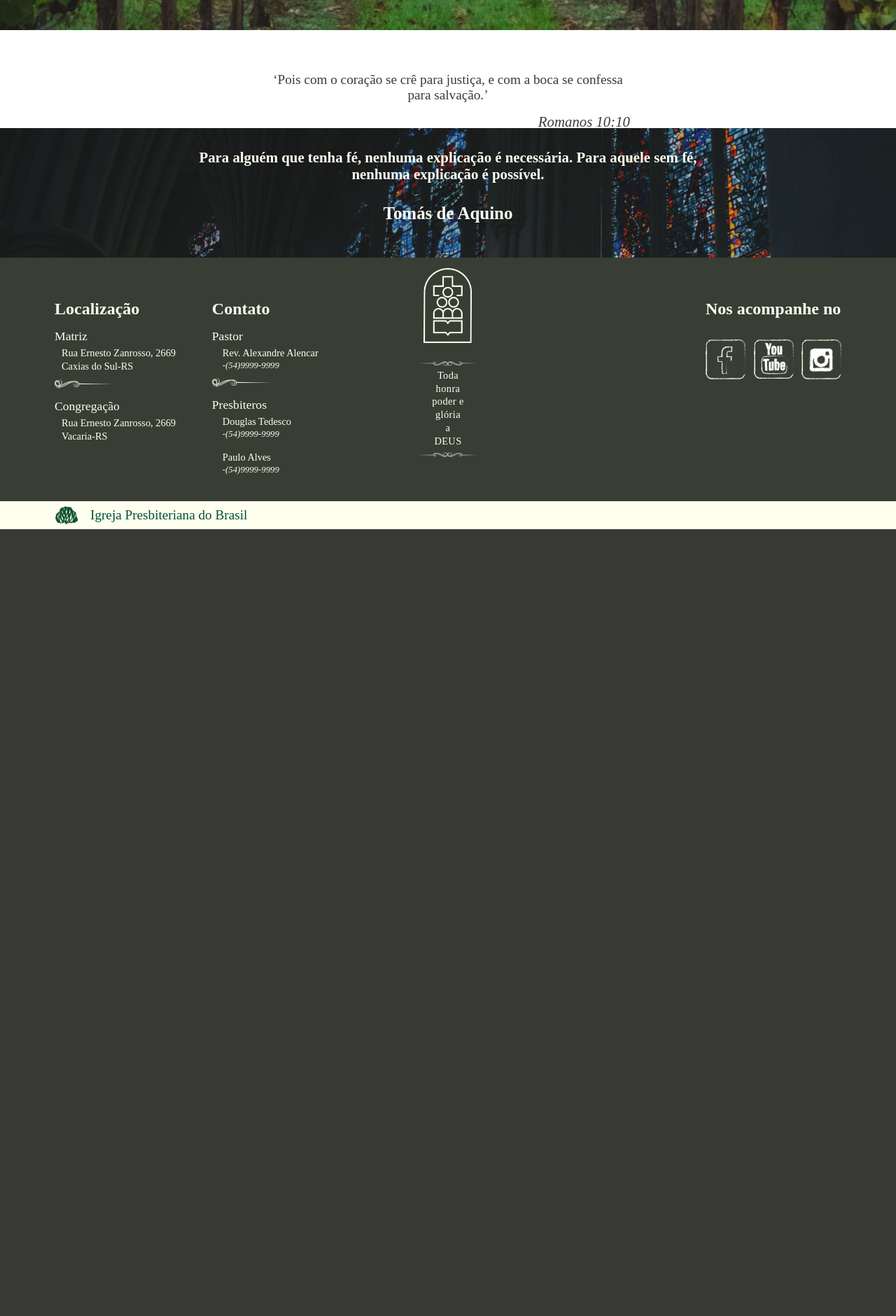
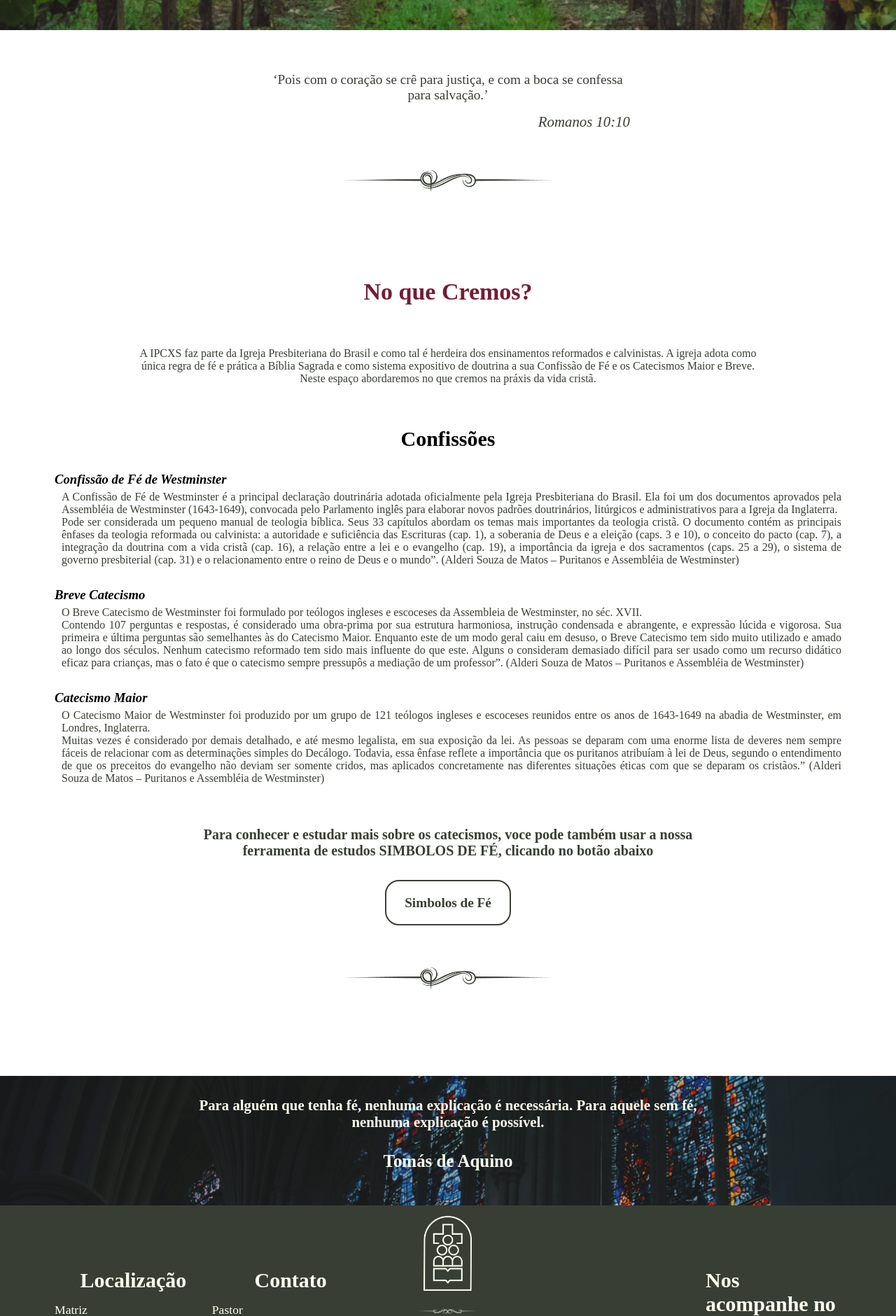
Before and after one commit to lothllann/IPB, a PHP site: page /we_believe_in.html in a window 1280 px wide. Shown: the part 757-2637 px from the top of the page at 70% size. Before the commit the page ends 1513 px from the top, so only its background shows below. Run offline with PHP 8.4, Linux system fonts and the light colour scheme.

Commit message:
confissoes

```diff
--- a/index.html
+++ b/index.html
@@ -303,7 +303,7 @@
             </div>
 
             <div class="btn_cr">
-                <a href=#cremos>Confissões</a>
+                <a href="we_believe_in.html">Confissões</a>
             </div>
         </div>
     </section>
@@ -357,7 +357,7 @@
             </div>
         </div>
 
-        <div class="btn_dp">
+        <div class="btn">
             <a href=#departamental>Saiba mais</a>
         </div>
         </div>
--- a/style.css
+++ b/style.css
@@ -312,6 +312,42 @@ SEPARADORES
 .separador_footer {
     margin-top: 10px;
     margin-bottom: 10px;
+}
+
+
+/*---------------------------------------------------------------------------------------------------------------
+BOTÕES
+*/
+
+.btn {
+    width: 100%;
+    align-self: flex-end;
+    margin-bottom: 30px;
+}
+
+.btn a {
+    margin: 0 auto;
+    display: block;
+    padding: 20px;
+    text-align: center;
+    font-size: 1.2em;
+    font-weight: bold;
+    background-color: transparent;
+    color: #383e33;
+    width: 180px;
+    height: 65px;
+    border-radius: 20px;
+    cursor: pointer;
+    border: 2px solid #383e33;
+    transition: transform 1s;
+}
+
+.btn a:hover {
+    transform: translateY(-10px);
+    box-shadow: 2px 4px 10px 0.5px rgba(0, 0, 0, 0.2);
+    background-color: #383e33;
+    border: 0px solid #383e33;
+    color: #fffff0;
 }
 
 
--- a/we_believe_in.css
+++ b/we_believe_in.css
@@ -0,0 +1,43 @@
+h1 {
+    margin-bottom: 60px;
+}
+
+h2 {
+    margin: 30px auto;
+    display: table;
+    font-size: 30px;
+}
+
+.intro_cremos {
+    margin: 0 auto 60px auto;
+}
+
+.intro_cremos p {
+    text-align: center;
+    width: 80%;
+    display: table;
+    margin: 0 auto;
+}
+
+.confissoes {
+    margin-bottom: 30px;
+}
+
+.confissoes p {
+    margin-left: 10px;
+    text-align: justify;
+}
+
+.confissoes h3 {
+    margin-bottom: 5px;
+    font-style: italic;
+}
+
+.simbolos p {
+    text-align: center;
+    width: 70%;
+    margin: 60px auto 30px auto;
+    display: table;
+    font-size: 20px;
+    font-weight: bold;
+}
--- a/we_believe_in.html
+++ b/we_believe_in.html
@@ -75,7 +75,75 @@
         </span>
     </div>
 
-    <h1></h1>
+    <div class="separador_de_conteudo">
+        <img src="img/separador.png" alt="">
+    </div>
+
+    <h1>No que Cremos?</h1>
+
+    <section class="intro_cremos">
+        <div class="container">
+
+            <p>A IPCXS faz parte da Igreja Presbiteriana do Brasil e como tal é herdeira dos ensinamentos reformados e calvinistas. A igreja adota como única regra de fé e prática a Bíblia Sagrada e como sistema expositivo de doutrina a sua Confissão de
+                Fé e os Catecismos Maior e Breve. Neste espaço abordaremos no que cremos na práxis da vida cristã.</p>
+
+        </div>
+    </section>
+
+    <section class="confissoes_container">
+        <div class="container">
+            <h2>Confissões</h2>
+
+            <div class="confissoes">
+                <h3>Confissão de Fé de Westminster</h3>
+                <p>A Confissão de Fé de Westminster é a principal declaração doutrinária adotada oficialmente pela Igreja Presbiteriana do Brasil. Ela foi um dos documentos aprovados pela Assembléia de Westminster (1643-1649), convocada pelo Parlamento inglês
+                    para elaborar novos padrões doutrinários, litúrgicos e administrativos para a Igreja da Inglaterra.
+                </p>
+                <p>
+                    Pode ser considerada um pequeno manual de teologia bíblica. Seus 33 capítulos abordam os temas mais importantes da teologia cristã. O documento contém as principais ênfases da teologia reformada ou calvinista: a autoridade e suficiência das Escrituras
+                    (cap. 1), a soberania de Deus e a eleição (caps. 3 e 10), o conceito do pacto (cap. 7), a integração da doutrina com a vida cristã (cap. 16), a relação entre a lei e o evangelho (cap. 19), a importância da igreja e dos sacramentos
+                    (caps. 25 a 29), o sistema de governo presbiterial (cap. 31) e o relacionamento entre o reino de Deus e o mundo”. (Alderi Souza de Matos – Puritanos e Assembléia de Westminster)
+                </p>
+            </div>
+            <div class="confissoes">
+                <h3>Breve Catecismo</h3>
+                <p>
+                    O Breve Catecismo de Westminster foi formulado por teólogos ingleses e escoceses da Assembleia de Westminster, no séc. XVII.
+                </p>
+                <p>
+                    Contendo 107 perguntas e respostas, é considerado uma obra-prima por sua estrutura harmoniosa, instrução condensada e abrangente, e expressão lúcida e vigorosa. Sua primeira e última perguntas são semelhantes às do Catecismo Maior. Enquanto este de um
+                    modo geral caiu em desuso, o Breve Catecismo tem sido muito utilizado e amado ao longo dos séculos. Nenhum catecismo reformado tem sido mais influente do que este. Alguns o consideram demasiado difícil para ser usado como um recurso
+                    didático eficaz para crianças, mas o fato é que o catecismo sempre pressupôs a mediação de um professor”. (Alderi Souza de Matos – Puritanos e Assembléia de Westminster)
+                </p>
+            </div>
+            <div class="confissoes">
+                <h3>Catecismo Maior</h3>
+                <p>O Catecismo Maior de Westminster foi produzido por um grupo de 121 teólogos ingleses e escoceses reunidos entre os anos de 1643-1649 na abadia de Westminster, em Londres, Inglaterra.
+                </p>
+                <p>
+                    Muitas vezes é considerado por demais detalhado, e até mesmo legalista, em sua exposição da lei. As pessoas se deparam com uma enorme lista de deveres nem sempre fáceis de relacionar com as determinações simples do Decálogo. Todavia, essa ênfase reflete
+                    a importância que os puritanos atribuíam à lei de Deus, segundo o entendimento de que os preceitos do evangelho não deviam ser somente cridos, mas aplicados concretamente nas diferentes situações éticas com que se deparam os cristãos.”
+                    (Alderi Souza de Matos – Puritanos e Assembléia de Westminster)
+                </p>
+            </div>
+
+            <div class="simbolos">
+                <p>Para conhecer e estudar mais sobre os catecismos, voce pode também usar a nossa ferramenta de estudos SIMBOLOS DE FÉ, clicando no botão abaixo</p>
+
+                <div class="btn">
+                    <a href="https://maier-dev.com.br/">Simbolos de Fé</a>
+                </div>
+            </div>
+
+        </div>
+    </section>
+
+    <div class="separador_de_conteudo">
+        <img src="img/separador.png" alt="">
+    </div>
+
+
+
 
 
 
```
Also changed, not shown: index.css (+0 -31 lines).
